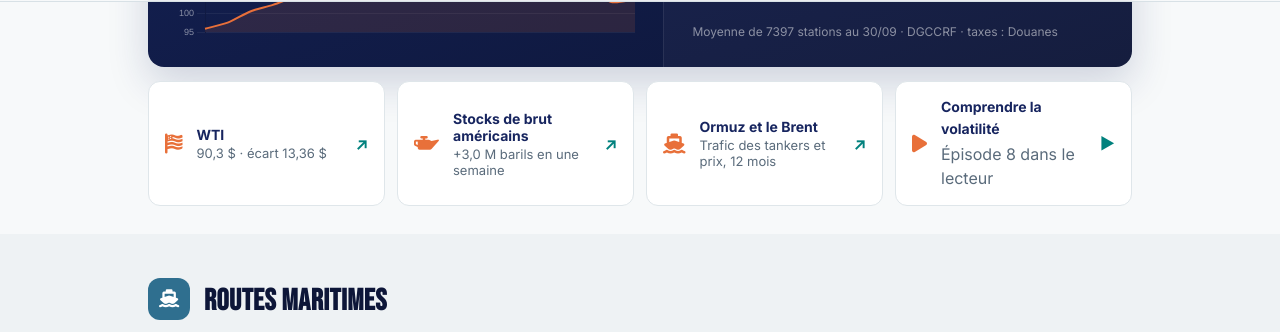
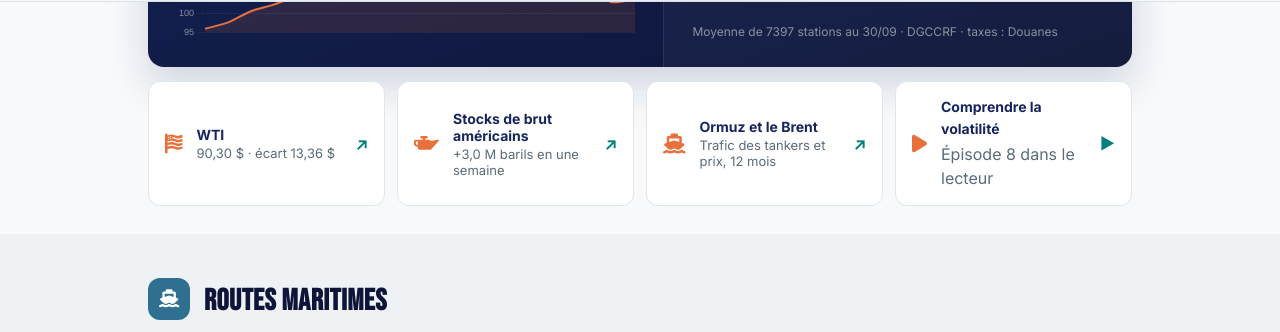
Before and after one commit to InsideEnergyMarkets/Inside-Energy-Markets, a Jekyll site: the page built from marches/index.html, in a window 1280 px wide and 900 px high, scrolled down 2461 px. Shown: the part 115-447 px from the top of the window. Built offline with Jekyll 4.4.1, drawn with Linux system fonts in a browser that asks for light colours.

Commit message:
Aperçu pétrole : WTI et écart à deux décimales
Co-Authored-By: Claude Opus 5.5 <noreply@anthropic.com>

```diff
--- a/_includes/pages/markets.html
+++ b/_includes/pages/markets.html
@@ -404,7 +404,7 @@
       {% assign spread = e.price_usd | minus: wti.price_usd | round: 2 %}
       <button type="button" class="mk-link-tile" data-dialog="dlg-wti">
         <i class="fa-solid fa-flag-usa" aria-hidden="true"></i>
-        <span><strong>WTI</strong>{{ wti.price_usd | replace: ".", dec }} $ · {{ mk.spread_short }} {{ spread | replace: ".", dec }} $</span>
+        <span><strong>WTI</strong>{% include money2.html value=wti.price_usd %} $ · {{ mk.spread_short }} {% include money2.html value=spread %} $</span>
         <b aria-hidden="true">↗</b>
       </button>
       {% endif %}
@@ -434,9 +434,9 @@
       </header>
       <p class="mt-kpi-note">{{ mk.wti_note }}</p>
       <div class="mt-kpis">
-        <div class="mt-kpi"><div class="mt-kpi-label">Brent</div><div class="mt-kpi-value">{{ e.price_usd | replace: ".", dec }} <small>$/b</small></div></div>
-        <div class="mt-kpi"><div class="mt-kpi-label">WTI</div><div class="mt-kpi-value">{{ wti.price_usd | replace: ".", dec }} <small>$/b</small></div></div>
-        <div class="mt-kpi"><div class="mt-kpi-label">{{ mk.spread }}</div><div class="mt-kpi-value">{{ spread | replace: ".", dec }} <small>$/b</small></div></div>
+        <div class="mt-kpi"><div class="mt-kpi-label">Brent</div><div class="mt-kpi-value">{% include money2.html value=e.price_usd %} <small>$/b</small></div></div>
+        <div class="mt-kpi"><div class="mt-kpi-label">WTI</div><div class="mt-kpi-value">{% include money2.html value=wti.price_usd %} <small>$/b</small></div></div>
+        <div class="mt-kpi"><div class="mt-kpi-label">{{ mk.spread }}</div><div class="mt-kpi-value">{% include money2.html value=spread %} <small>$/b</small></div></div>
       </div>
       {% if oy and oy.size > 0 %}
       <div class="mt-chart mt-chart--tall"><canvas id="oil-year-chart" aria-label="{{ mk.wti_chart_aria }}"></canvas></div>
```
